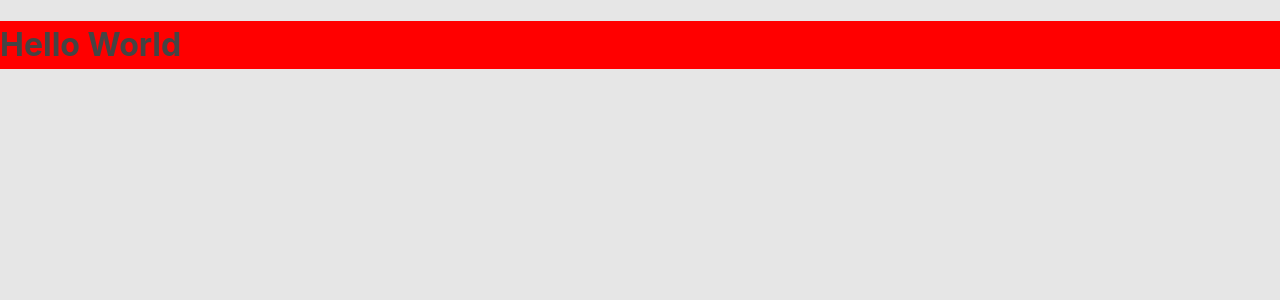
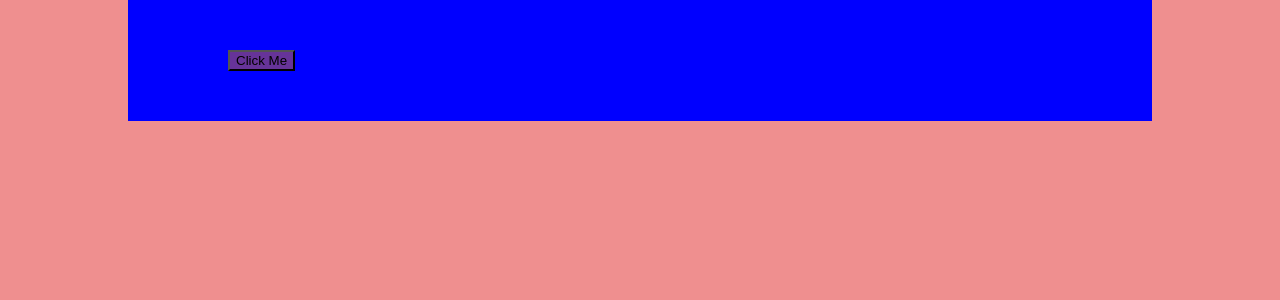
Before and after one commit to DenzelBraithwaite/indigo-moon, a Svelte app: page / in a window 1280 px wide. Shown: the top 300 px of the page. Built offline with nearby package versions, Linux system fonts and the light colour scheme.

Commit message:
init again, tempalte for elisa to make button

```diff
--- a/src/App.svelte
+++ b/src/App.svelte
@@ -5,8 +5,26 @@
 
 <style>
   /* CSS Below */
+  body {
+    position: relative;
+  }
 
+  .container {
+    position: relative;
+    width: 80%;
+    margin: 0 auto;
+    background-color: blue;
+  }
+
+  button {
+    margin: 50px 100px;
+    background-color: rebeccapurple;
+  }
 </style>
 
 <!-- HTML Below -->
-<h1>Hello World</h1>
+<body>
+  <div class="container">
+    <button>Click Me</button>
+  </div>
+</body>
--- a/src/app.css
+++ b/src/app.css
@@ -16,7 +16,8 @@
 body {
   padding: 0;
   margin: 0 auto;
-  background-color: red;
+  min-height: 100vh;
+  background-color: rgba(255, 0, 0, 0.212);
   width: 1280px;
   max-width: 100vw;
 }
```
